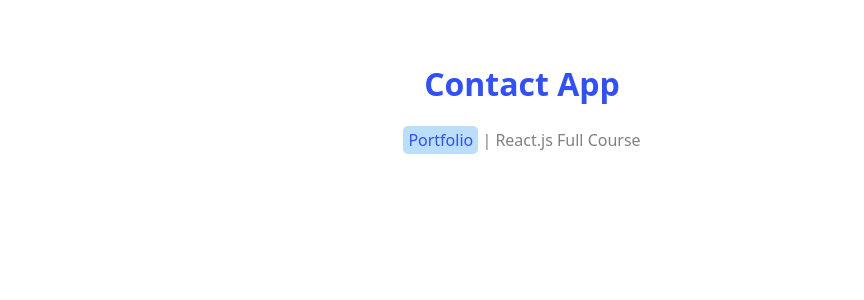
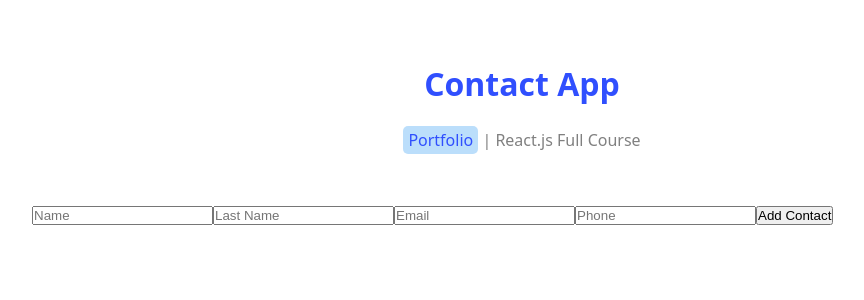
Before and after one commit to MohammadRezaKardgar0/ContactApp, a React (Vite) app: page / in a window 1280 px wide. Shown: the top 300 px of the page, without its empty margins (118-982 px from the left). Built offline with nearby package versions, Linux system fonts and the light colour scheme.

Commit message:
create form contact

```diff
--- a/src/App.jsx
+++ b/src/App.jsx
@@ -1,9 +1,11 @@
+import Contacts from "./components/Contacts";
 import Header from "./components/Header";
 
 function App() {
   return (
     <>
       <Header />
+      <Contacts />
     </>
   );
 }
--- /dev/null
+++ b/src/components/Contacts.jsx
@@ -0,0 +1,58 @@
+import { useState } from "react";
+
+function Contacts() {
+  const [contact, setContact] = useState({
+    name: "",
+    lastName: "",
+    email: "",
+    phone: "",
+  });
+
+  const changeHandler = (event) => {
+    const name = event.target.name;
+    const value = event.target.value;
+    setContact((contact) => ({ ...contact, [name]: value }));
+  };
+
+  const addHandler=()=>{
+console.log(contact)
+  }
+
+  return (
+    <div>
+      <div>
+        <input
+          type="text"
+          placeholder="Name"
+          name="name"
+          value={contact.name}
+          onChange={changeHandler}
+        />
+        <input
+          type="text"
+          placeholder="Last Name"
+          name="lastName"
+          value={contact.lastName}
+          onChange={changeHandler}
+        />
+        <input
+          type="text"
+          placeholder="Email"
+          name="email"
+          value={contact.email}
+          onChange={changeHandler}
+        />
+        <input
+          type="number"
+          placeholder="Phone"
+          name="phone"
+          value={contact.phone}
+          onChange={changeHandler}
+        />
+        <button onClick={addHandler}>Add Contact</button>
+      </div>
+    </div>
+  );
+}
+
+export default Contacts;
```
